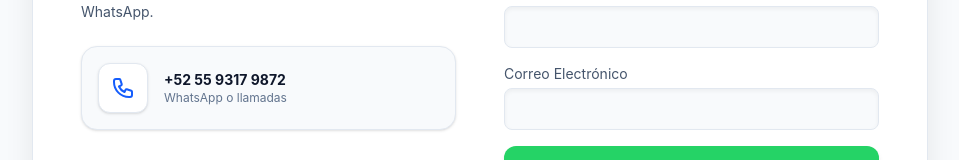
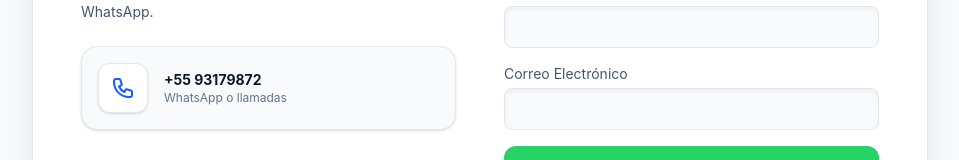
Before and after one commit to SupportECI/EuroCentro_Carreras, a React (Vite) app: page / in a window 1280 px wide. Shown: the part 1269-1429 px from the top of the page, without its empty margins (160-1119 px from the left). Built offline with nearby package versions, Linux system fonts and the light colour scheme.

Commit message:
Actualización

```diff
--- a/index.html
+++ b/index.html
@@ -5,7 +5,7 @@
   <meta charset="UTF-8" />
   <link rel="icon" type="image/svg+xml" href="/favicon.svg" />
   <meta name="viewport" content="width=device-width, initial-scale=1.0" />
-  <title>landing-page</title>
+  <title>Euro Centro - Carreras</title>
 
   <!-- Facebook Pixel Code -->
   <script>
--- a/src/components/LandingPage.tsx
+++ b/src/components/LandingPage.tsx
@@ -1,3 +1,4 @@
+//Actualizacion de número de teléfono
 import { useState, useEffect, useRef } from 'react';
 import type { ChangeEvent, FormEvent, MouseEvent } from 'react';
 
@@ -60,8 +61,6 @@ const TestimonialsSlider = () => {
 };
 
 const LandingPage = () => {
-  // Track whether the intro video has finished playing
-  const [, setIsVideoFinished] = useState(false);
   const videoRef = useRef<HTMLVideoElement>(null);
 
   const [formData, setFormData] = useState({
@@ -178,7 +177,7 @@ const LandingPage = () => {
                   <svg xmlns="http://www.w3.org/2000/svg" className="h-6 w-6" fill="none" viewBox="0 0 24 24" stroke="currentColor"><path strokeLinecap="round" strokeLinejoin="round" strokeWidth={2} d="M3 5a2 2 0 012-2h3.28a1 1 0 01.948.684l1.498 4.493a1 1 0 01-.502 1.21l-2.257 1.13a11.042 11.042 0 005.516 5.516l1.13-2.257a1 1 0 011.21-.502l4.493 1.498a1 1 0 01.684.949V19a2 2 0 01-2 2h-1C9.716 21 3 14.284 3 6V5z" /></svg>
                 </div>
                 <div>
-                  <p className="font-bold text-slate-900">+52 55 9317 9872</p>
+                  <p className="font-bold text-slate-900">+55 93179872</p>
                   <p className="text-slate-500 text-xs">WhatsApp o llamadas</p>
                 </div>
               </div>
```
